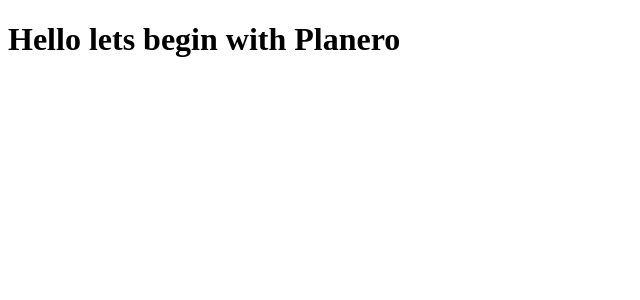
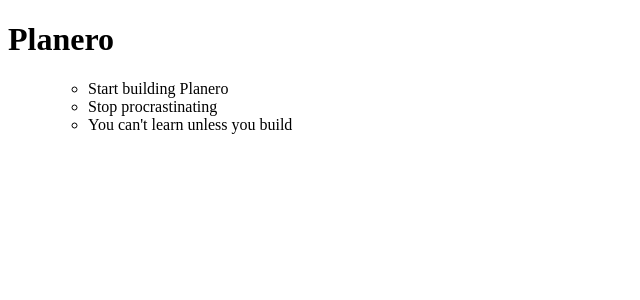
Before and after one commit to raknos13/planero-planner-react, a React (Vite) app: page / in a window 1280 px wide. Shown: the top 300 px of the page, without its empty margins (0-640 px from the left). Built offline with nearby package versions, Linux system fonts and the light colour scheme.

Commit message:
Add TodoItem and TodoList components

```diff
--- a/src/App.jsx
+++ b/src/App.jsx
@@ -1,7 +1,12 @@
+import TodoList from "./components/TodoList.jsx";
+
 export default function App() {
   return (
     <>
-      <h1>Hello lets begin with Planero</h1>
+      <h1>Planero</h1>
+      <ul>
+        <TodoList />
+      </ul>
     </>
   );
 }
--- /dev/null
+++ b/src/components/TodoItem.jsx
@@ -0,0 +1,3 @@
+export default function TodoItem({ name }) {
+  return <li>{name}</li>;
+}
--- /dev/null
+++ b/src/components/TodoList.jsx
@@ -0,0 +1,18 @@
+import { useState } from "react";
+import TodoItem from "./TodoItem";
+
+export default function TodoList() {
+  const [items, setItems] = useState([
+    { id: 0, name: "Start building Planero" },
+    { id: 1, name: "Stop procrastinating" },
+    { id: 2, name: "You can't learn unless you build" },
+  ]);
+  console.log(items);
+  return (
+    <ul>
+      {items.map((item) => (
+        <TodoItem key={item.id} name={item.name} />
+      ))}
+    </ul>
+  );
+}
```
Also changed, not shown: eslint.config.js (+18 -17 lines).
